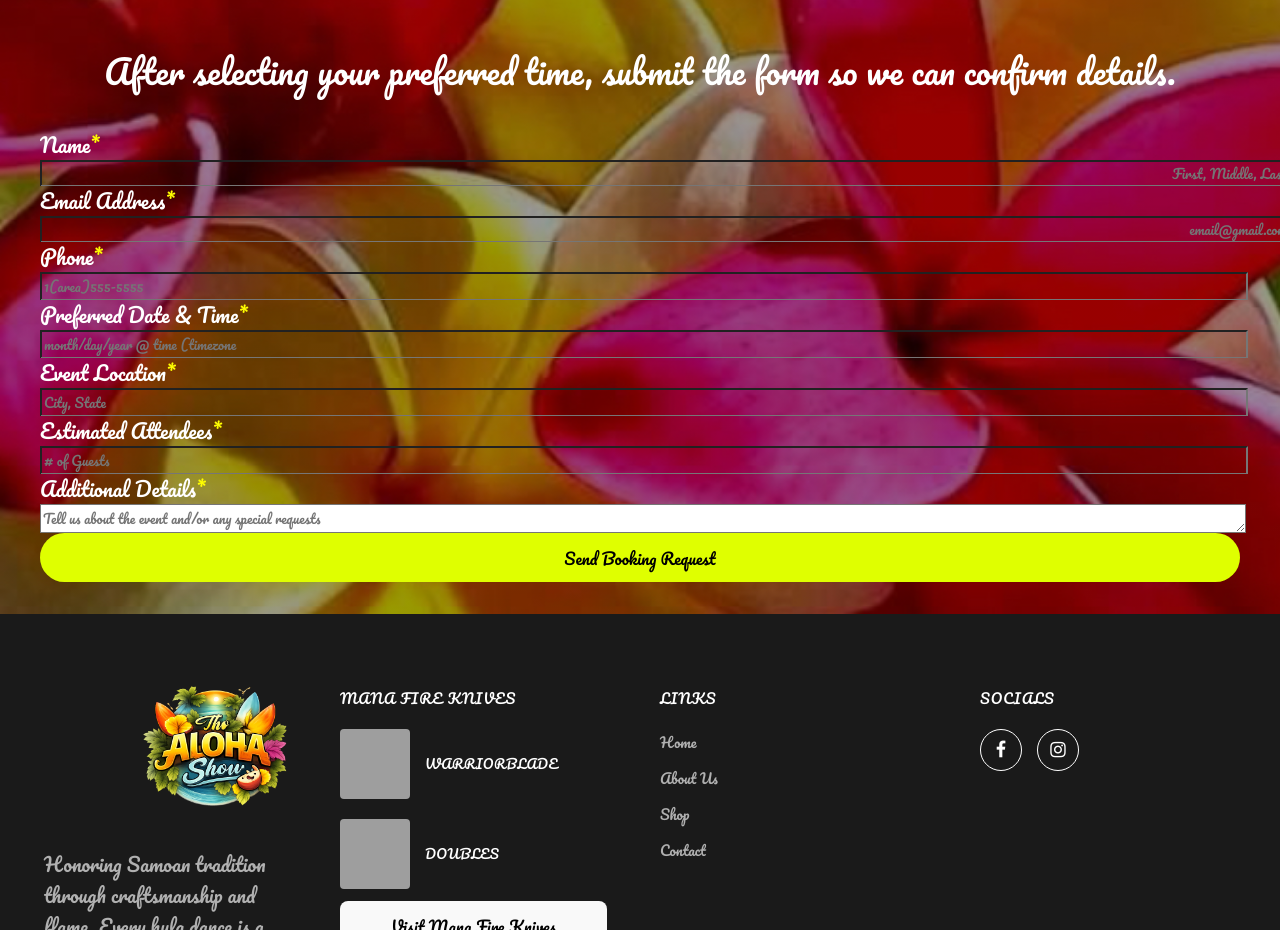
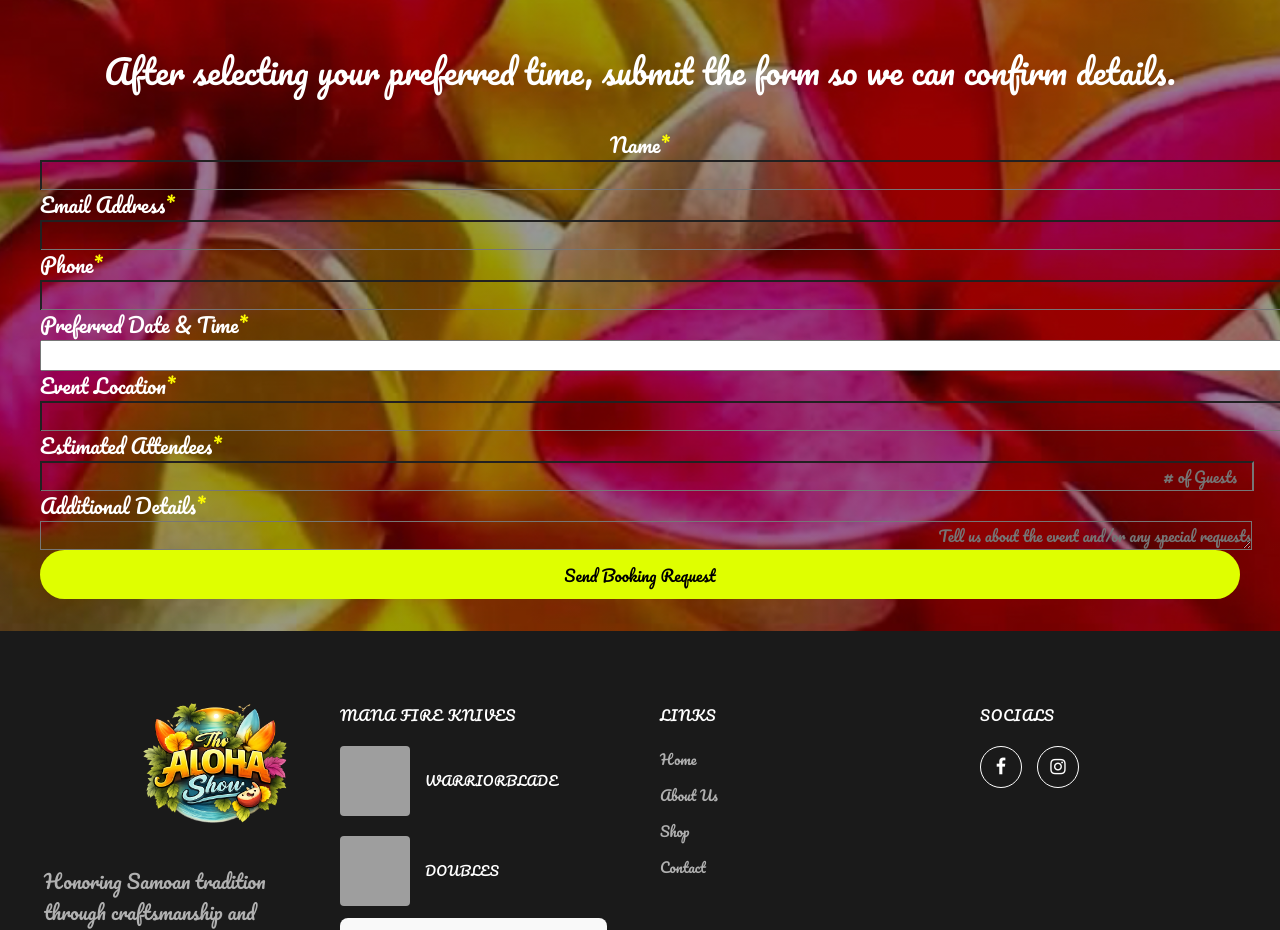
Before and after one commit to JohnPlamoottil/Da-Little-Aloha-Show-Merv-, a React (Vite) app in the folder web/: page /contact-us in a window 1280 px wide. Shown: the part 1680-2610 px from the top of the page. Built offline with nearby package versions, Linux system fonts and the light colour scheme; no server answers; grey boxes are pictures that could not be loaded.

Commit message:
update  label styles

```diff
--- a/web/src/pages/ContactUs.jsx
+++ b/web/src/pages/ContactUs.jsx
@@ -208,7 +208,7 @@ function ContactUs() {
                           style={{
                             color: "white",
                             fontSize: "20px",
-                            textAlign: "left",
+                            textAlign: "center",
                           }}
                         >
                           Name
@@ -227,7 +227,11 @@ function ContactUs() {
                           onChange={handleChange}
                           required
                           className="w-full h-12 border-b border-gray-800 bg-transparent px-0 py-2 text-gray-900 placeholder:text-gray-400 focus:border-gray-800 focus:outline-none"
-                          style={{ textAlign: "right", padding: "0 0 0 45px" }}
+                          style={{
+                            textAlign: "right",
+                            padding: "0 0px 0 369px",
+                            fontSize: "15px",
+                          }}
                           placeholder="First, Middle, Last"
                         />
                       </div>
@@ -259,7 +263,11 @@ function ContactUs() {
                           onChange={handleChange}
                           required
                           className="w-full h-10 border-b border-gray-300 bg-transparent px-0 py-2 text-gray-700 placeholder:text-gray-400 focus:border-gray-600 focus:outline-none"
-                          style={{ textAlign: "right", padding: "0 0 0 45px" }}
+                          style={{
+                            textAlign: "right",
+                            padding: "0 0px 0 292px",
+                            fontSize: "15px",
+                          }}
                           placeholder="email@gmail.com"
                         />
                       </div>
@@ -290,7 +298,12 @@ function ContactUs() {
                           value={formValues.phone}
                           onChange={handleChange}
                           className="w-full h-10 border-b border-gray-300 bg-transparent px-0 py-2 text-gray-700 placeholder:text-gray-400 focus:border-gray-600 focus:outline-none"
-                          placeholder="1(area)555-5555"
+                          style={{
+                            padding: "0 0px 0 365px",
+                            textAlign: "right",
+                            fontSize: "15px",
+                          }}
+                          placeholder="+1(area)555-5555"
                         />
                       </div>
 
@@ -320,8 +333,13 @@ function ContactUs() {
                           value={formValues.eventDate}
                           onChange={handleChange}
                           required
-                          className="w-full h-10 border-b border-gray-300 bg-transparent px-0 py-2 text-gray-700 placeholder:text-gray-400 focus:border-gray-600 focus:outline-none"
-                          placeholder="month/day/year @ time (timezone"
+                          className="w-full h-10 "
+                          style={{
+                            textAlign: "right",
+                            padding: "0 0px 0 230px",
+                            fontSize: "15px",
+                          }}
+                          placeholder="month/day/year @ time"
                         />
                       </div>
 
@@ -352,6 +370,11 @@ function ContactUs() {
                           onChange={handleChange}
                           required
                           className="w-full h-10 border-b border-gray-300 bg-transparent px-0 py-2 text-gray-700 placeholder:text-gray-400 focus:border-gray-600 focus:outline-none"
+                          style={{
+                            padding: "0 0px 0 291px",
+                            textAlign: "right",
+                            fontSize: "15px",
+                          }}
                           placeholder="City, State"
                         />
                       </div>
@@ -384,6 +407,11 @@ function ContactUs() {
                           onChange={handleChange}
                           required
                           className="w-full h-10 border-b border-gray-300 bg-transparent px-0 py-2 text-gray-700 placeholder:text-gray-400 focus:border-gray-600 focus:outline-none"
+                          style={{
+                            padding: "0 0px 0 10px",
+                            textAlign: "right",
+                            fontSize: "15px",
+                          }}
                           placeholder="# of Guests"
                         />
                       </div>
@@ -417,9 +445,13 @@ function ContactUs() {
                           value={formValues.notes}
                           onChange={handleChange}
                           required
-                          className="w-full rounded-md border border-gray-300 bg-white px-3 py-3 text-gray-700 placeholder:text-gray-400 focus:border-gray-600 focus:outline-none"
+                          className="w-full h-10 border-b border-gray-300 bg-transparent px-0 py-2 text-gray-700 placeholder:text-gray-400 focus:border-gray-600 focus:outline-none"
                           placeholder="Tell us about the event and/or any special requests"
-                          style={{ textAlign: "56pxs" }}
+                          style={{
+                            textAlign: "right",
+                            padding: "0 0px 0 10px",
+                            fontSize: "15px",
+                          }}
                         />
                       </div>
 
```
